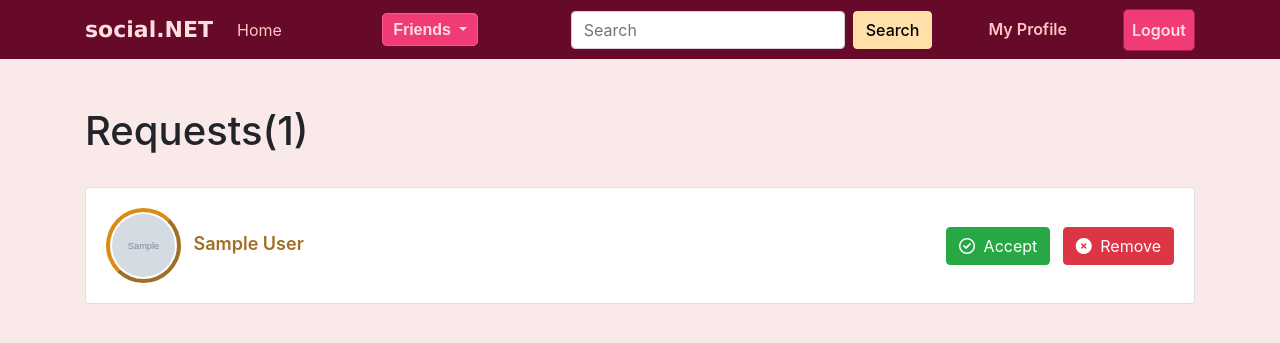
After one commit to omarreda22/social-networking-site-, a Django app: page /myprofile/friend_requests/all in a window 1280 px wide. The commit adds this page. Shown: the top 343 px of the page. Run offline with Django 4.2, Linux system fonts and the light colour scheme; a user stored in the database is signed in; tables that the repository leaves empty hold one stand-in row (values such as "Sample post"); grey boxes marked "Sample" are stand-in pictures.

Commit message:
Friend Requests

```diff
--- /dev/null
+++ b/core/static/scripts/nav_buttons/friend_requests.js
@@ -0,0 +1,93 @@
+const requests = document.querySelectorAll('.friend_requests');
+const formCSRF = document.getElementsByName('csrfmiddlewaretoken');
+
+
+// Alert
+const alertBox = document.getElementById('alert-box')
+
+const alert = function(statue, message){
+    alertBox.innerHTML = `
+    <div class="alert alert-${statue} alert-dismissible fade show mt-3 text-center" role="alert">
+        ${message}.
+        <button type="button" class="close" data-dismiss="alert" aria-label="Close" id="close-alert">
+            <span aria-hidden="true">&times;</span>
+        </button>
+    </div>
+    `
+    const closeAlert = document.getElementById("close-alert");
+    setTimeout(()=>{
+        closeAlert.click();
+    }, 3000)
+}
+
+
+for(let i=0; i<requests.length; i++){
+    requests[i].addEventListener('submit', (e)=>{
+        e.preventDefault();
+        const relationshipId = requests[i].classList[1];
+        const card = document.getElementById(`request-card-${relationshipId}`);
+        const newStatus = "Accept";
+        const form = new FormData();
+        form.append('relationshipId', relationshipId);
+        form.append('status', newStatus)
+        form.append('csrfmiddlewaretoken', formCSRF[0].value);
+
+        const requestsCount = document.getElementById('requests-count');
+        const count = Number(requestsCount.textContent) - 1
+
+        $.ajax({
+            type: "POST",
+            url: `/myprofile/${relationshipId}/friend_requests/new_status/`,
+            data: form,
+            success: function(response){
+                requestsCount.innerHTML = count
+                alert("success", "Friend Request Accepted");
+                card.remove();
+            },
+            error: function(error){
+                console.log(error);
+            },
+            cache: false,
+            contentType: false,
+            processData: false,
+        })
+    })
+}
+
+
+
+const removebuttons = document.querySelectorAll('.remove_friend_request');
+
+for(let i=0; i<removebuttons.length; i++){
+    removebuttons[i].addEventListener('click', (e)=>{
+        e.preventDefault();
+        const relationshipId = removebuttons[i].classList[4];
+        const card = document.getElementById(`request-card-${relationshipId}`);
+        const newStatus = "Remove";
+
+        const form = new FormData();
+        form.append('relationshipId', relationshipId);
+        form.append('status', newStatus)
+        form.append('csrfmiddlewaretoken', formCSRF[0].value);
+
+        const requestsCount = document.getElementById('requests-count');
+        const count = Number(requestsCount.textContent) - 1
+
+        $.ajax({
+            type: "POST",
+            url: `/myprofile/${relationshipId}/friend_requests/new_status/`,
+            data: form,
+            success: function(response){
+                requestsCount.innerHTML = count
+                alert("success", "Friend Request Remove");
+                card.remove();
+            },
+            error: function(error){
+                console.log(error);
+            },
+            cache: false,
+            contentType: false,
+            processData: false,
+        })
+    })
+}
--- a/profiles/models.py
+++ b/profiles/models.py
@@ -4,6 +4,9 @@ from django.db.models.signals import pre_save, post_save
 from django.db.models import Q
 
 User = settings.AUTH_USER_MODEL
+
+
+
 
 
 class Profile(models.Model):
@@ -66,12 +69,18 @@ class RelationshipQuerySet(models.QuerySet):
         )
         return qs
 
+
 class RelationshipManager(models.Manager):
     def get_queryset(self):
         return RelationshipQuerySet(self.model, using=self.db)
 
     def unfriend(self, me, user):
         return self.get_queryset().remove(me, user)
+
+    def friend_requests(self, me):
+        qs = self.get_queryset().filter(receiver=me, status=Relationship.STATUS_CHOICES.SEND)
+        return qs
+
 
 class Relationship(models.Model):
     class STATUS_CHOICES(models.TextChoices):
--- a/profiles/templates/myprofile.html
+++ b/profiles/templates/myprofile.html
@@ -25,9 +25,8 @@
             <div class="col-12">
                 <div class="text-center nav-buttons">
                     <a class="btn btn-light">People You May Know</a>
-                    <a href='{% url "profiles:my_friends" %}' class="btn btn-light">Friends({{friends_count}})</a>
-                    <a class="btn btn-light">Friend Requests</a>
-                    <a class="btn btn-light">Your Requests</a>
+                    <a href='{% url "profiles:my_friends" %}' class="btn btn-light">Friends ({{friends_count}})</a>
+                    <a href='{% url "profiles:friend_requests" %}' class="btn btn-light">Friend Requests ({{friend_requests_count}})</a>
                 </div>
             </div>
             <br>
--- /dev/null
+++ b/profiles/templates/nav_buttons/friend_requests.html
@@ -0,0 +1,56 @@
+{% extends '../base.html' %}
+{% load static %}
+{% block title %}Requests For You{% endblock %}
+{% block style %}
+<link rel="stylesheet" type="text/css" href={% static 'style/nav-buttons/my_friends.css' %}>
+{% endblock %}
+{% block content %}
+
+    <div class=mt-5>
+
+        <div id="alert-box" class="mb-2">
+
+        </div>
+
+        <h1>Requests(<span id="requests-count">{{count}}</span>)</h1>
+
+        {% if count == 0 %}
+        <br>
+        <div class="alert alert-secondary text-center" style="font-size:20px" role="alert">
+            You don't have friends yet!
+        </div>
+        {% endif %}
+        <br>
+        {% for request in requests %}
+        <div class="card mb-2" id="request-card-{{request.id}}">
+            <div class="card-body">
+                <div class="accept-button">
+                    <div>
+                        <a href={% url "profiles:profile" slug=request.sender.slug %}>
+                            <img class="profile-image" src="{{request.sender.avatar.url}}" />
+                        </a>
+                        <a href={% url "profiles:profile" slug=request.sender.slug %} class="ml-2 friend-username" >{{request.sender.user.get_full_name}}</a>
+                    </div>
+                    <div>
+                        <form class="friend_requests {{request.id}}">
+                            {% csrf_token %}
+                            <button class="btn btn-success" type="submit">
+                                <i class="fa-regular fa-circle-check mr-1"></i>
+                                Accept
+                            </button>
+                            <button class="btn btn-danger ml-2 remove_friend_request {{request.id}}">
+                                <i class="fa-solid fa-circle-xmark mr-1"></i>
+                                Remove
+                            </button>
+                        </form>
+                    </div>
+                </div>
+            </div>
+        </div>
+        {% endfor %}
+    <div>
+
+{% endblock %}
+{% block scripts %}
+    <script type="text/javascript" src={% static 'scripts/nav_buttons/friend_requests.js' %}></script>
+{% endblock scripts %}
--- a/profiles/urls.py
+++ b/profiles/urls.py
@@ -15,10 +15,11 @@ urlpatterns = [
 
     # Nav Buttons
     path("<str:slug>/people_you_may_know/", views.people_you_may_know, name="people_you_may_know"),
+
     path("myfriends/all", views.my_friends, name="my_friends"),
-    path("<str:slug>/requests_for_you/", views.requests_for_you, name="requests_for_you"),
-    path("<str:slug>/your_requests/", views.your_requests, name="your_requests"),
+    path("friend/delete/<str:myfriend>", views.unfriend, name="unfriend"),
 
-    # logic
-    path("friend/delete/<str:myfriend>", views.unfriend, name="unfriend"),
+    path("friend_requests/all", views.friend_request, name="friend_requests"),
+    path("<int:rId>/friend_requests/new_status/", views.new_status, name='new_status'),
+
 ]
--- a/profiles/views.py
+++ b/profiles/views.py
@@ -51,6 +51,8 @@ def user_profile(request, slug):
         friends = profile.friends.all().order_by("?")[:5]
         friends_count = profile.friends.count()
 
+        # me = request.user.profile
+        friend_requests_count = Relationship.objects.friend_requests(me=profile).count()
 
         template_name = 'myprofile.html'
         context = {
@@ -62,6 +64,7 @@ def user_profile(request, slug):
             'post_form': post_form,
             'friends': friends,
             'friends_count':friends_count,
+            'friend_requests_count': friend_requests_count,
         }
         return render(request, template_name, context)
 
@@ -148,24 +151,6 @@ def my_friends(request):
     return render(request, template_name, context)
 
 
-def requests_for_you(request, slug):
-
-    template_name = 'nav_buttons/requests_for_you.html'
-    context = {
-
-    }
-    return render(request, template_name, context)
-
-
-def your_requests(request, slug):
-
-    template_name = 'nav_buttons/your_requests.html'
-    context = {
-
-    }
-    return render(request, template_name, context)
-
-
 ##### Some logic
 def unfriend(request, myfriend):
     if is_ajax(request=request):
@@ -181,3 +166,35 @@ def unfriend(request, myfriend):
 
     data = {'ok': 'error'}
     return JsonResponse(data)
+
+
+# Friend Requests
+def friend_request(request):
+    user = request.user
+    user_profile = user.profile
+    requests = Relationship.objects.friend_requests(me=user_profile).only('sender')
+    requests_count = requests.count()
+
+    template_name = 'nav_buttons/friend_requests.html'
+    context = {
+        'requests': requests,
+        'count':requests_count,
+    }
+    return render(request, template_name, context)
+
+
+def new_status(request, rId):
+    status = request.POST['status']
+    user = request.user.profile
+    relationship = Relationship.objects.get(id=rId, receiver=user)
+
+    if status == "Accept":
+        relationship.status = Relationship.STATUS_CHOICES.ACCEPT
+
+    if status == "Remove":
+        relationship.status = Relationship.STATUS_CHOICES.REMOVE
+
+    relationship.save()
+
+    data = {'new_relationship': relationship.status,}
+    return JsonResponse(data)
```
Also changed, not shown: posts/views.py (+7 -1 lines), profiles/templates/nav_buttons/requests_for_you.html (deleted, +0 -10 lines), profiles/templates/nav_buttons/your_requests.html (deleted, +0 -10 lines), core/static/style/nav-buttons/my_friends.css (line endings or trailing spaces), core/static/style/profile.css (line endings or trailing spaces).
